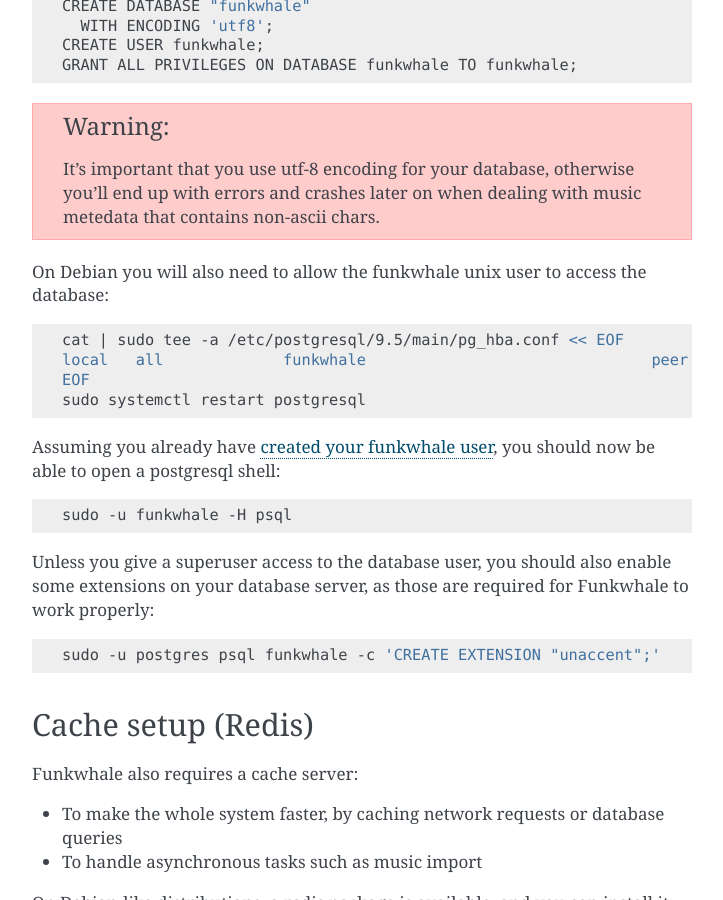
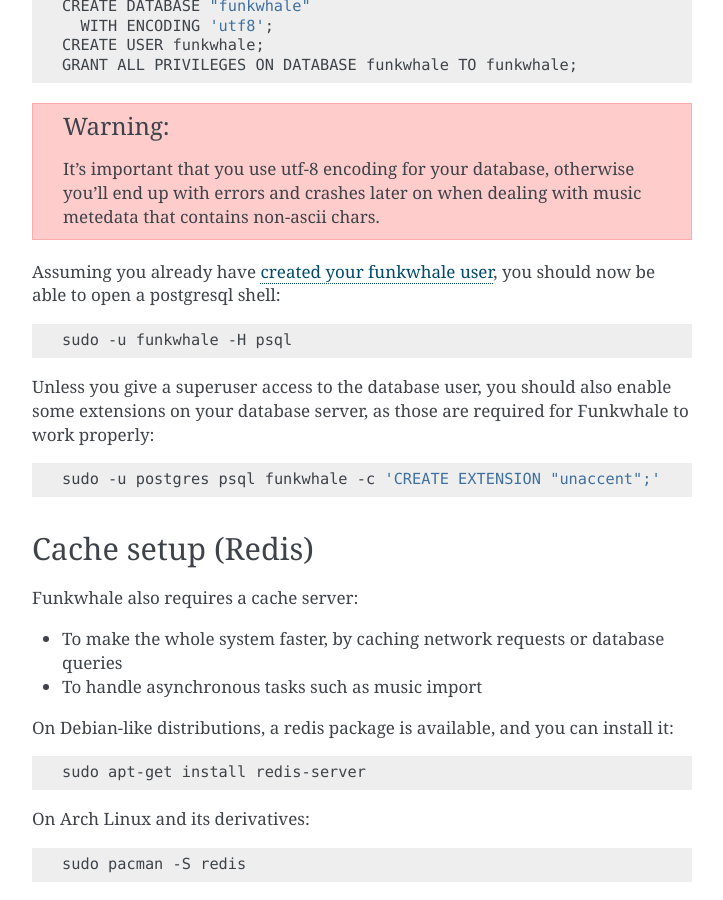
Before and after one commit to RYGhub/funkwhale, a Sphinx documentation site: the page built from docs/installation/external_dependencies.rst, in a window 1280 px wide and 900 px high, scrolled down 780 px. Shown: the whole window, without its empty margins (388-1111 px from the left). Built offline with Sphinx 7.4.7, drawn with Linux system fonts in a browser that asks for light colours; pages that are not in the unit, such as notebooks, are missing from menus.

Commit message:
removed comment about postgres

```diff
--- a/docs/installation/external_dependencies.rst
+++ b/docs/installation/external_dependencies.rst
@@ -52,15 +52,6 @@
     with music metedata that contains non-ascii chars.
 
 
-On Debian you will also need to allow the funkwhale unix user to access the database:
-
-.. code-block:: shell
-
-    cat | sudo tee -a /etc/postgresql/9.5/main/pg_hba.conf << EOF
-    local   all             funkwhale                               peer
-    EOF
-    sudo systemctl restart postgresql
-
 Assuming you already have :ref:`created your funkwhale user <create-funkwhale-user>`,
 you should now be able to open a postgresql shell:
 
```
